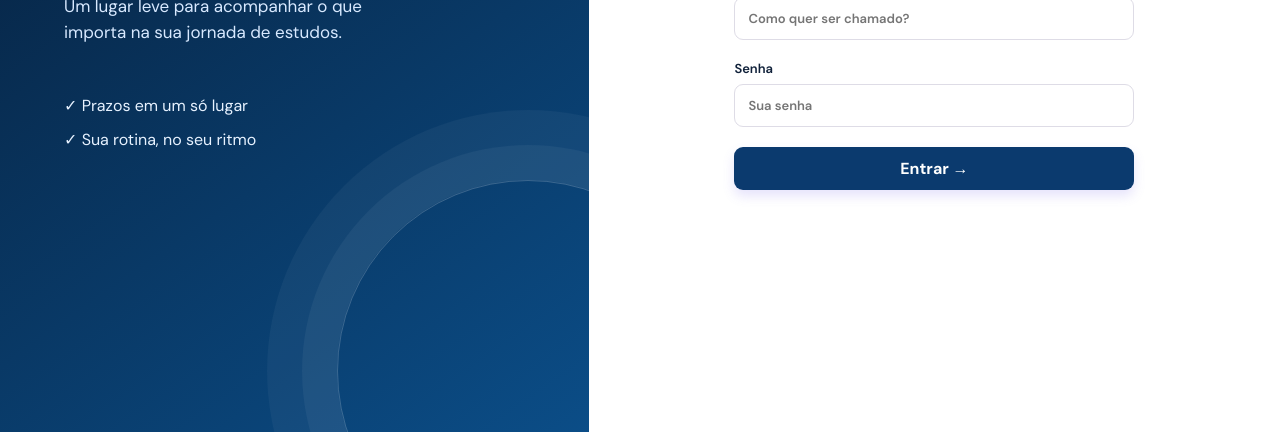
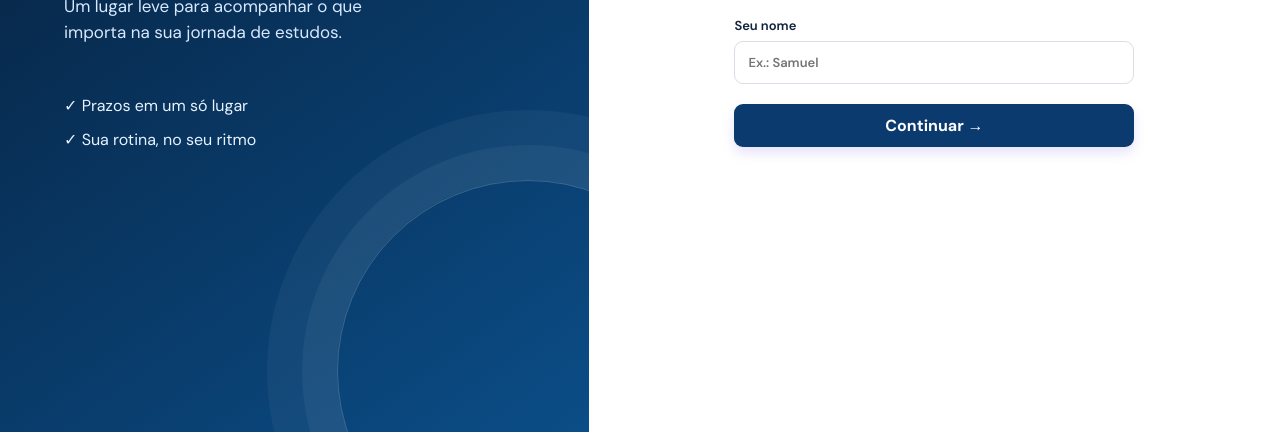
Before and after one commit to castsamuel/agenda.escolar, a website: page frontend/index.html in a window 1280 px wide. Shown: the part 368-800 px from the top of the page. Drawn offline with Linux system fonts and the light colour scheme; no server answers.

Commit message:
fix: simplifica acesso para nome e corrige tela

```diff
--- a/frontend/index.html
+++ b/frontend/index.html
@@ -1,6 +1,6 @@
 <!doctype html>
 <html lang="pt-BR"><head><meta charset="UTF-8"><meta name="viewport" content="width=device-width,initial-scale=1.0"><title>Agenda Escolar</title><link rel="preconnect" href="https://fonts.googleapis.com"><link rel="preconnect" href="https://fonts.gstatic.com" crossorigin><link href="https://fonts.googleapis.com/css2?family=DM+Sans:wght@400;500;600;700&family=Outfit:wght@500;600;700&display=swap" rel="stylesheet"><link rel="stylesheet" href="css/style.css"></head>
-<body><main id="authView" class="auth-view"><section class="auth-panel"><div class="brand-mark">a</div><p class="eyebrow">SUA ROTINA, ORGANIZADA</p><h1>Agenda<br>Escolar<span>.</span></h1><p class="muted">Um lugar leve para acompanhar o que importa na sua jornada de estudos.</p><div class="auth-benefits"><span>✓ Prazos em um só lugar</span><span>✓ Sua rotina, no seu ritmo</span></div></section><section class="auth-form-wrap"><form id="authForm" class="auth-form"><div><p class="eyebrow">BEM-VINDO(A)</p><h2 id="authTitle">Entre na sua conta</h2><p id="authSubtitle" class="muted">Continue de onde você parou.</p></div><label>Usuário<input id="username" required autocomplete="username" placeholder="Como quer ser chamado?"></label><label>Senha<input id="password" type="password" required autocomplete="current-password" placeholder="Sua senha"></label><label id="confirmField" hidden>Confirmar senha<input id="confirmation" type="password" autocomplete="new-password" placeholder="Repita sua senha"></label><button class="primary full" id="authButton">Entrar <span>→</span></button><p id="authError" class="form-error"></p></form></section></main>
+<body><main id="authView" class="auth-view"><section class="auth-panel"><div class="brand-mark">a</div><p class="eyebrow">SUA ROTINA, ORGANIZADA</p><h1>Agenda<br>Escolar<span>.</span></h1><p class="muted">Um lugar leve para acompanhar o que importa na sua jornada de estudos.</p><div class="auth-benefits"><span>✓ Prazos em um só lugar</span><span>✓ Sua rotina, no seu ritmo</span></div></section><section class="auth-form-wrap"><form id="authForm" class="auth-form"><div><p class="eyebrow">BEM-VINDO(A)</p><h2 id="authTitle">Vamos começar</h2><p id="authSubtitle" class="muted">Como você gostaria de ser chamado(a)?</p></div><label>Seu nome<input id="username" required autocomplete="name" placeholder="Ex.: Samuel"></label><button class="primary full" id="authButton">Continuar <span>→</span></button><p id="authError" class="form-error"></p></form></section></main>
 <div id="app" hidden><aside class="sidebar"><a class="logo" href="#"><span>a</span> agenda<span>.</span></a><nav><a class="nav-item active" href="#dashboard"><i>⌂</i>Dashboard</a><a class="nav-item" href="#calendario"><i>□</i>Calendário</a><a class="nav-item" href="#prazos"><i>◷</i>Prazos</a><hr><a class="nav-item" href="#deveres"><i>✓</i>Deveres</a><a class="nav-item" href="#trabalhos"><i>▣</i>Trabalhos</a><a class="nav-item" href="#provas"><i>✦</i>Provas</a><a class="nav-item" href="#notas"><i>◫</i>Notas</a><hr><a class="nav-item" href="#materias"><i>◌</i>Matérias</a><a class="nav-item" href="#escolas"><i>⌂</i>Escolas</a><a class="nav-item" href="#notificacoes"><i>♧</i>Notificações <b>3</b></a></nav><div class="sidebar-bottom"><button id="themeButton" class="nav-item"><i>☼</i>Modo escuro</button><button id="logoutButton" class="nav-item"><i>↗</i>Sair</button></div></aside>
 <section class="workspace"><header><button class="menu-button" id="menuButton">☰</button><div><p class="eyebrow" id="headerDate"></p><h2>Olá, <span id="displayName">estudante</span> <span class="wave">👋</span></h2></div><div class="header-actions"><button class="search">⌕ <span>Buscar...</span> <kbd>⌘ K</kbd></button><button class="icon-button">♧<b>3</b></button><button id="newActivity" class="primary">+ <span>Nova atividade</span></button></div></header>
 <section class="page-title"><div><p class="eyebrow">PLANEJAMENTO</p><h1>Calendário</h1><p class="muted">Sua rotina escolar organizada, dia após dia.</p></div><div class="school-chip" id="schoolChip">⌂ <span>Selecione sua escola</span></div></section>
```
